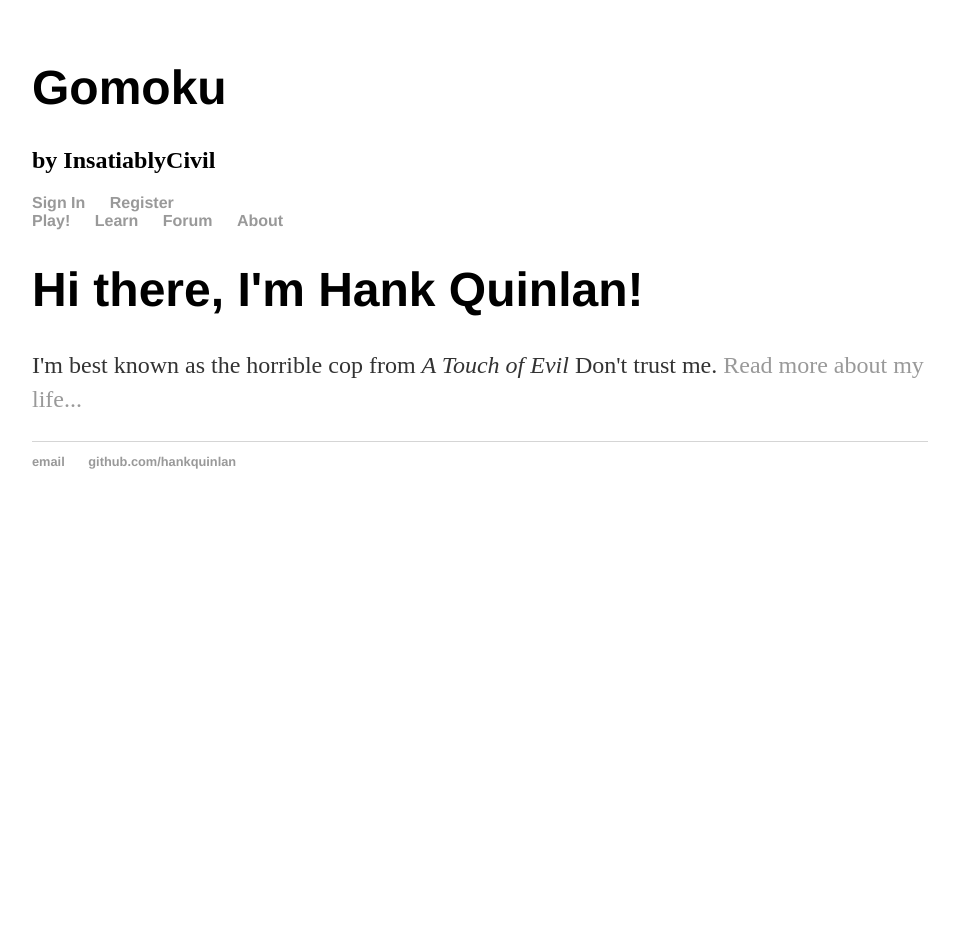
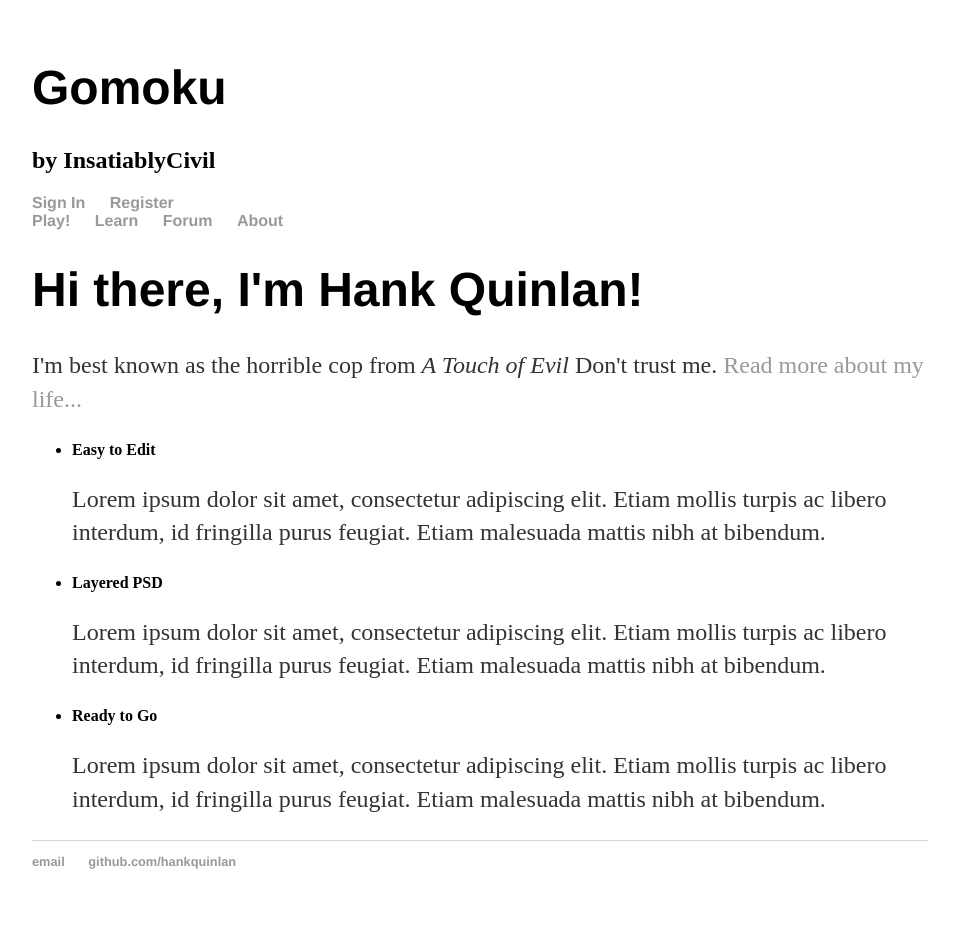
Before and after one commit to insatiablycivil/insatiablycivil.github.io, a Jekyll site: the page index.html, which Jekyll copies as it is, in a window 1280 px wide. Shown: the whole page, without its empty margins (160-1119 px from the left). Built offline with Jekyll 4.4.1, drawn with Linux system fonts in a browser that asks for light colours; before the commit the page ends 900 px from its top, so only the background shows below that.

Commit message:
Update index.html

```diff
--- a/index.html
+++ b/index.html
@@ -30,6 +30,25 @@
 				<p>I'm best known as the horrible cop from <em>A Touch of Evil</em> Don't trust me. <a href="/about">Read more about my life...</a></p>
     		</div><!-- /.blurb -->
 		</div><!-- /.container -->
+		<div id="features">
+			<div class="wrapper">
+				<ul>
+					<li class="feature-1">
+						<h4>Easy to Edit</h4>
+						<p>Lorem ipsum dolor sit amet, consectetur adipiscing elit. Etiam mollis turpis ac libero interdum, id fringilla purus feugiat. Etiam malesuada mattis nibh at bibendum.</p>
+					</li>
+					<li class="feature-2">
+						<h4>Layered PSD</h4>
+						<p>Lorem ipsum dolor sit amet, consectetur adipiscing elit. Etiam mollis turpis ac libero interdum, id fringilla purus feugiat. Etiam malesuada mattis nibh at bibendum.</p>
+					</li>
+					<li class="feature-3">
+						<h4>Ready to Go</h4>
+						<p>Lorem ipsum dolor sit amet, consectetur adipiscing elit. Etiam mollis turpis ac libero interdum, id fringilla purus feugiat. Etiam malesuada mattis nibh at bibendum.</p>
+					</li>
+					<div class="clear"></div>
+				</ul>
+			</div>
+		</div>
 		<footer>
 			<div id="footer-info">
 
```
